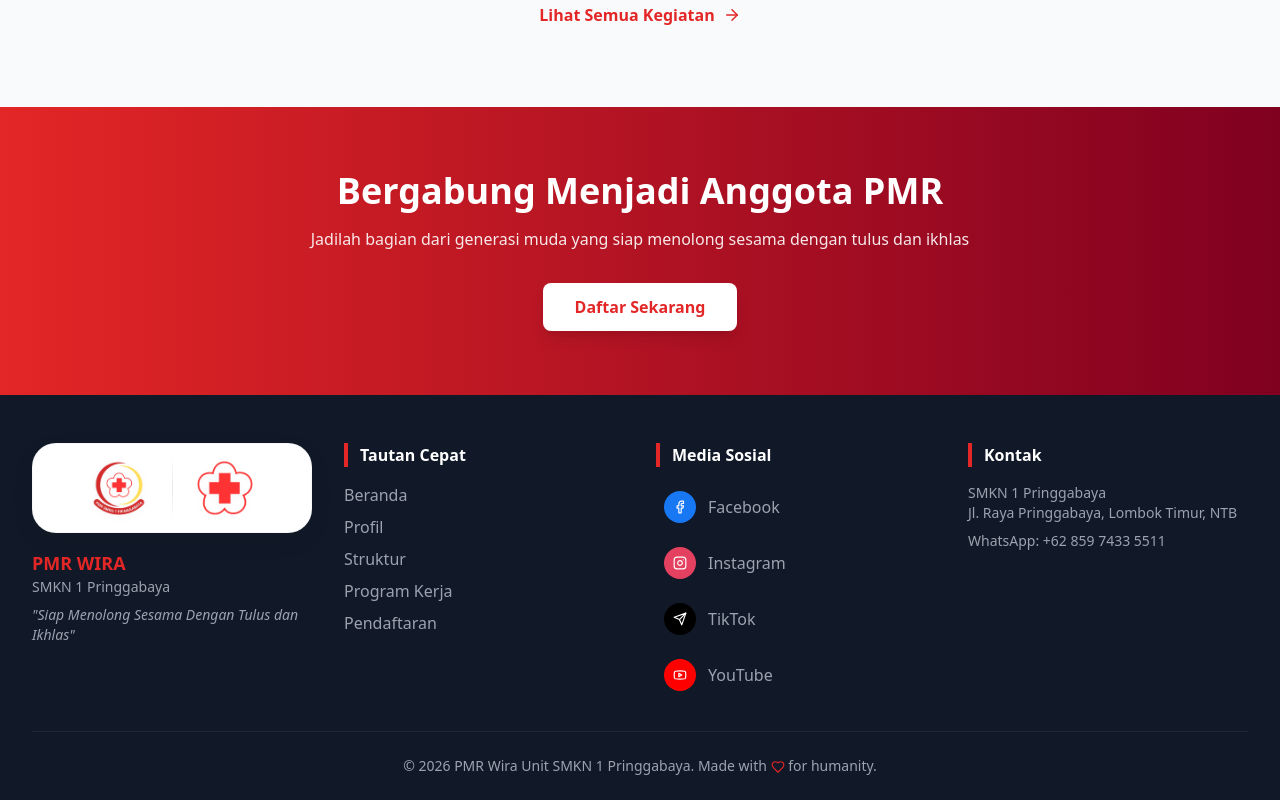
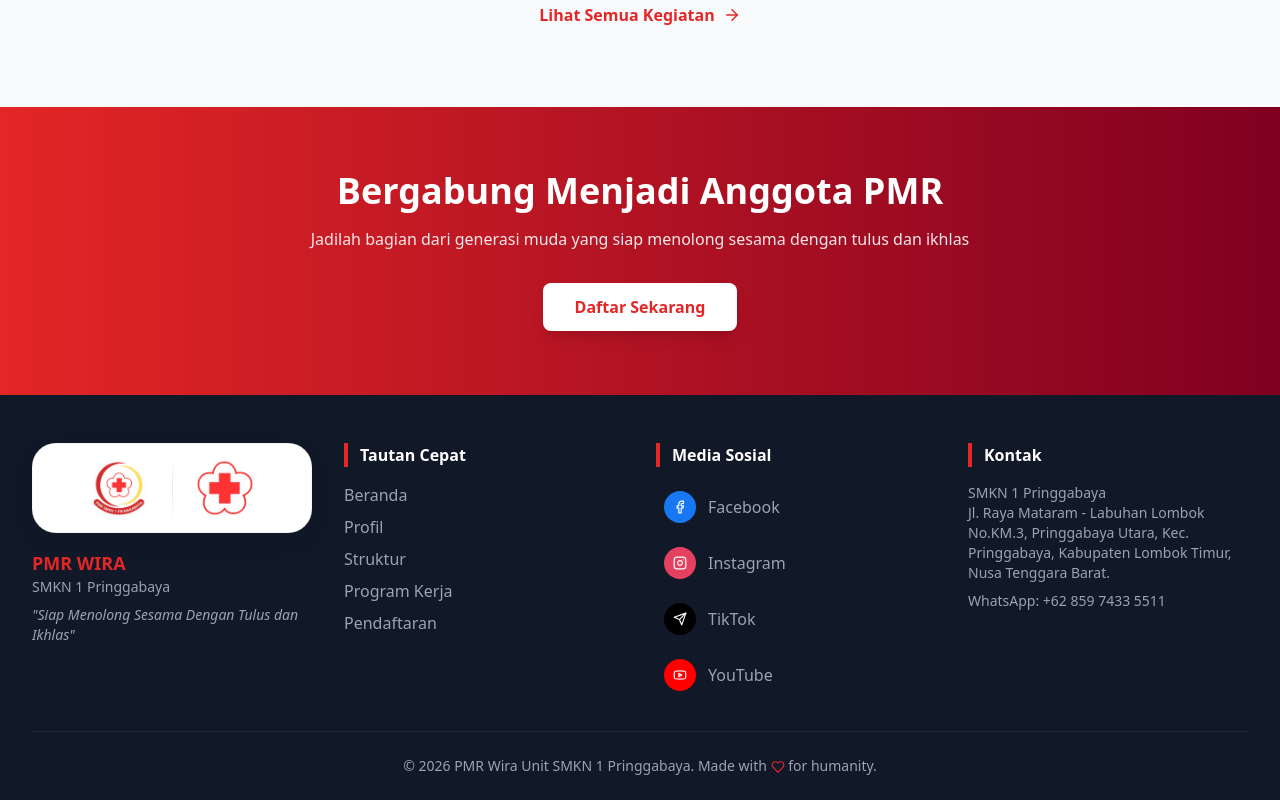
Before and after one commit to pmrsmeksabaya-dev/website-pmr-smeksabaya, a React (Vite) app: page / in a window 1280 px wide. Shown: the part 2249-3049 px from the top of the page. Built offline with nearby package versions, Linux system fonts and the light colour scheme.

Commit message:
Update: Versi Terbaru Website

```diff
--- a/src/components/Footer.jsx
+++ b/src/components/Footer.jsx
@@ -61,7 +61,8 @@ const Footer = () => {
           <div>
             <h4 className="font-semibold mb-4 border-l-4 border-pmi pl-3">Kontak</h4>
             <p className="text-gray-400 text-sm">SMKN 1 Pringgabaya</p>
-            <p className="text-gray-400 text-sm">Jl. Raya Pringgabaya, Lombok Timur, NTB</p>
+            <p className="text-gray-400 text-sm">Jl. Raya Mataram - Labuhan Lombok No.KM.3, Pringgabaya Utara,
+Kec. Pringgabaya, Kabupaten Lombok Timur, Nusa Tenggara Barat.</p>
             <p className="text-gray-400 text-sm mt-2">WhatsApp: +62 859 7433 5511</p>
           </div>
         </div>
--- a/src/pages/KontakPage.jsx
+++ b/src/pages/KontakPage.jsx
@@ -55,7 +55,7 @@ const KontakPage = () => {
             </p>
             <div className="aspect-video bg-gray-200 dark:bg-gray-700 rounded-lg overflow-hidden">
               <iframe
-  src="https://www.google.com/maps/embed?pb=!1m18!1m12!1m3!1d3155.123456789!2d116.6329128!3d-8.532827!2m3!1f0!2f0!3f0!3m2!1i1024!2i768!4f13.1!3m3!1m2!1s0x2dcdb48920606097%3A0x1da58c9f718d4634!2sSMK%20Negeri%201%20Pringgabaya!5e0!3m2!1sid!2sid!4v1234567890123!5m2!1sid!2sid"
+  src="https://www.google.com/maps/embed?pb=!1m14!1m8!1m3!1d3945.123456789!2d116.636264!3d-8.53305!3m2!1i1024!2i768!4f13.1!3m3!1m2!1s0x0%3A0x0!2zOMKwMzEnNTkuMCJTIDExNsKwMzgnMTAuNiJF!5e0!3m2!1sid!2sid!4v1234567890123!5m2!1sid!2sid"
   width="100%"
   height="100%"
   style={{ border: 0 }}
```
